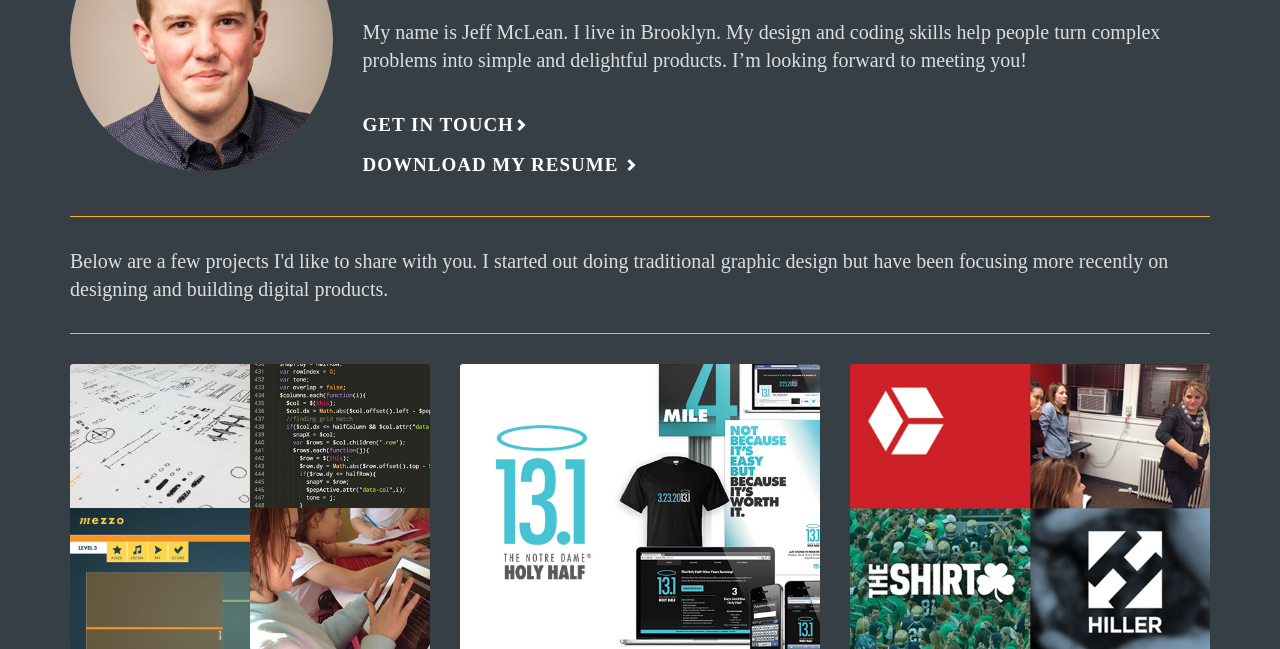
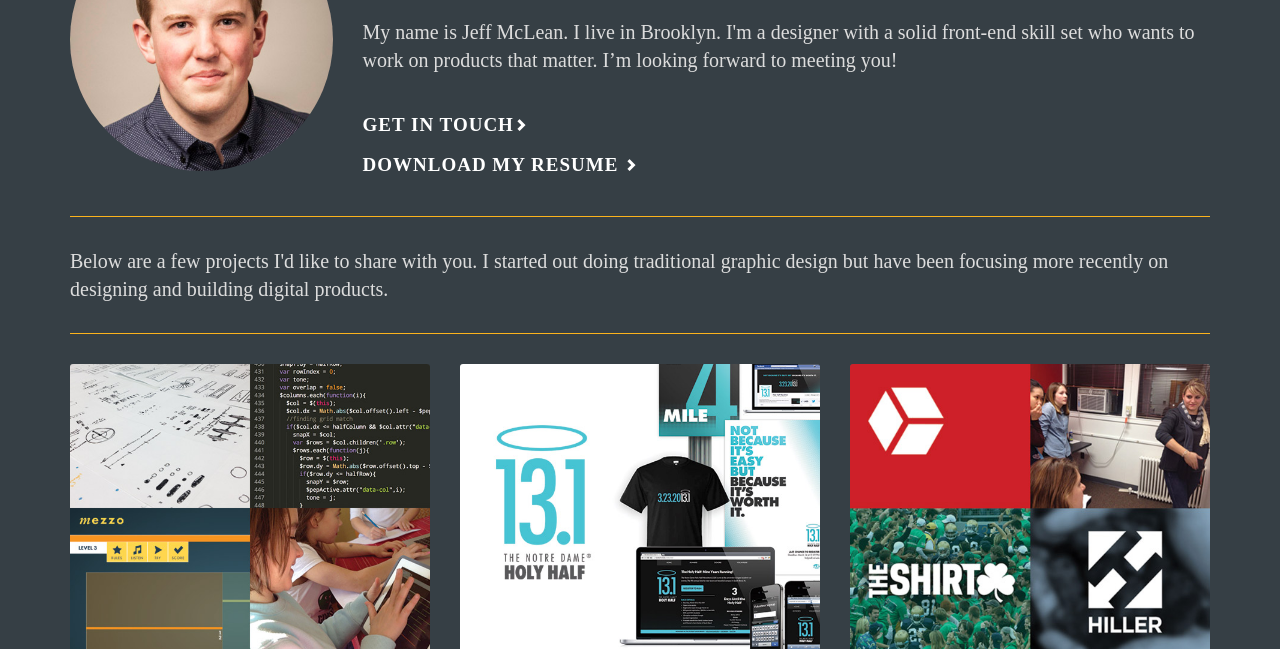
Before and after one commit to jefftmclean/jefftmclean.github.io, a website: page index.html in a window 1280 px wide. Shown: the part 152-801 px from the top of the page. Drawn offline with nearby package versions, Linux system fonts and the light colour scheme; a script that the page names is missing.

Commit message:
updated portfolio for 2U (actually saved files this time

```diff
--- a/index.html
+++ b/index.html
@@ -55,7 +55,7 @@
         </div>
         <div class="col-xs-12 col-sm-9">
           <h1 id="hello">Hello!</h1>
-          <p>My name is Jeff McLean. I live in Brooklyn. My design and coding skills help people turn complex problems into simple and delightful products. I&#8217;m looking forward to meeting you!</p>
+          <p>My name is Jeff McLean. I live in Brooklyn. I'm a designer with a solid front-end skill set who wants to work on products that matter. I&#8217;m looking forward to meeting you!</p>
           <nav>
             <a href="contact.html" class="forward-link">
               <h3>
```
